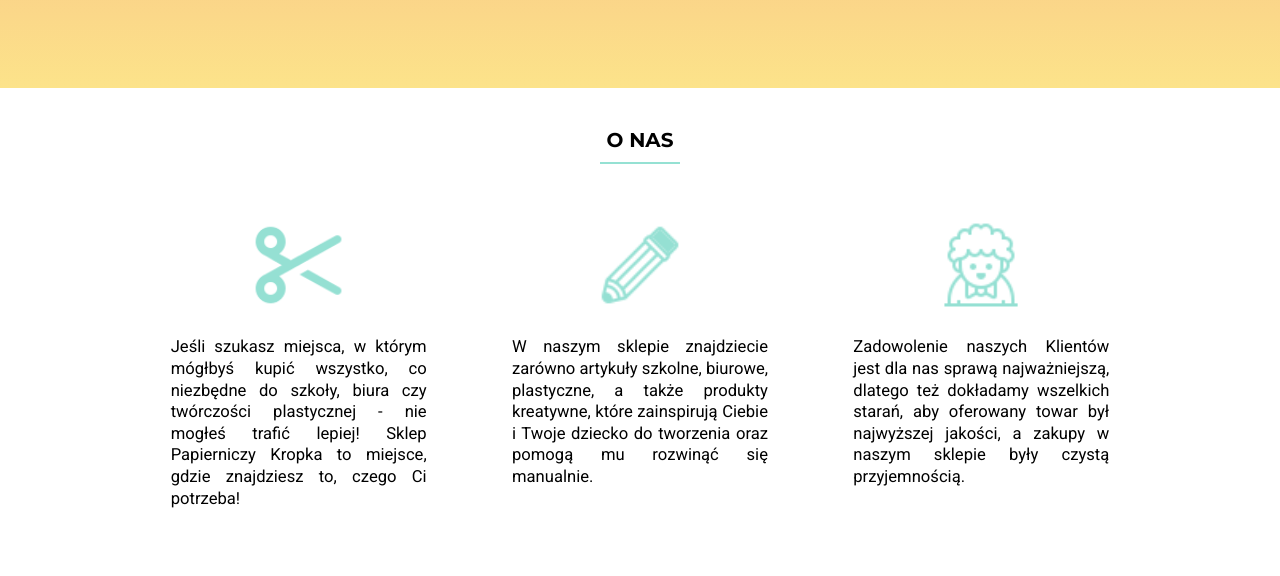
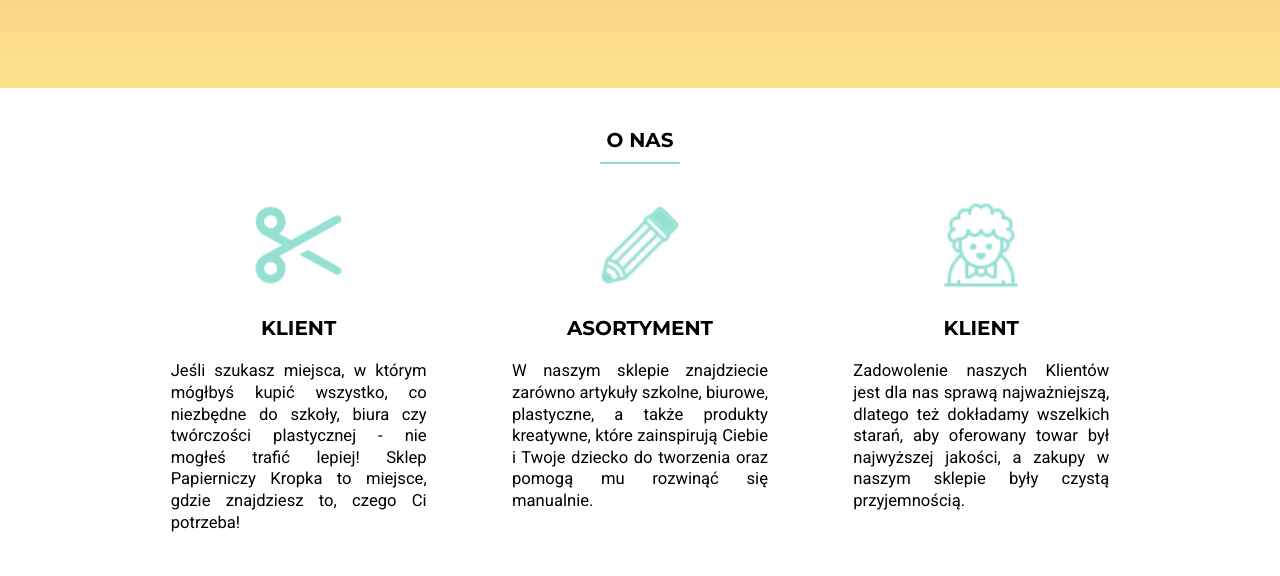
Before and after one commit to fluid14/Kropka, a plain HTML site: page index.html in a window 1280 px wide. Shown: the part 552-1128 px from the top of the page. Drawn offline with nearby package versions, Linux system fonts and the light colour scheme; some packages are replaced by stand-ins of ours.

Commit message:
add name about paragraf

```diff
--- a/index.html
+++ b/index.html
@@ -50,6 +50,7 @@
         <div class="about__all-text-container">
             <div class="about__text-img-container">
                 <img src="./images/ico/icons8-cut-96.png" alt="" class="about__image">
+                <h2 class="about__h2 paragraf-name">Klient</h2>
                 <p class="about__text paragraf paragraf-text">Jeśli szukasz miejsca, w którym mógłbyś kupić wszystko,
                     co
                     niezbędne do szkoły,
@@ -59,6 +60,7 @@
             </div>
             <div class="about__text-img-container">
                 <img src="./images/ico/icons8-edit-64.png" alt="" class="about__image">
+                <h2 class="about__h2 paragraf-name">Asortyment</h2>
                 <p class="about__text paragraf paragraf-text">
                     W naszym sklepie znajdziecie zarówno artykuły szkolne, biurowe, plastyczne, a także produkty
                     kreatywne,
@@ -67,6 +69,7 @@
             </div>
             <div class="about__text-img-container">
                 <img src="./images/ico/icons8-administrator-male-64.png" alt="" class="about__image">
+                <h2 class="about__h2 paragraf-name">Klient</h2>
                 <p class="about__text paragraf paragraf-text">Zadowolenie naszych Klientów jest dla nas sprawą
                     najważniejszą,
                     dlatego też
--- a/sass/about/_about.sass
+++ b/sass/about/_about.sass
@@ -1,27 +1,36 @@
 .about
     +section-with-text()
-    margin-bottom: 30px
     &__all-text-container
         display: flex
         flex-direction: column
         .about__text-img-container
             display: flex
             flex-direction: column
-            margin: 0 auto
+            margin: 20px auto
+            .about__h2
+                margin: 20px 0
             .about__text
                 max-width: 80vw
                 margin: 0 auto
             .about__image
                 width: 40%
-                margin: 20px auto
+                margin: 0 auto
 
 
+@media screen and (min-width: 639px)
+    .about
+        &__all-text-container
+            flex-direction: row
+            max-width: 95vw
+            margin: 0 auto
+            .about__text-img-container
+                margin: 0 auto
+                max-width: 27vw
 
 @media screen and (min-width: $sm-min)
     .about
         &__all-text-container
-            flex-direction: row
             max-width: 80vw
-            margin: 0 auto
             .about__text-img-container
+                margin-bottom: 30px
                 max-width: 20vw
```
Also changed, not shown: css/main.css, 1 other file.
